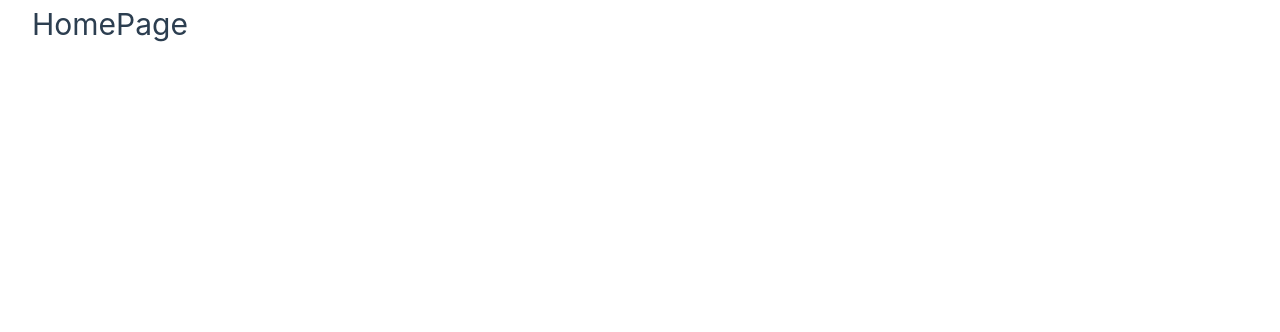
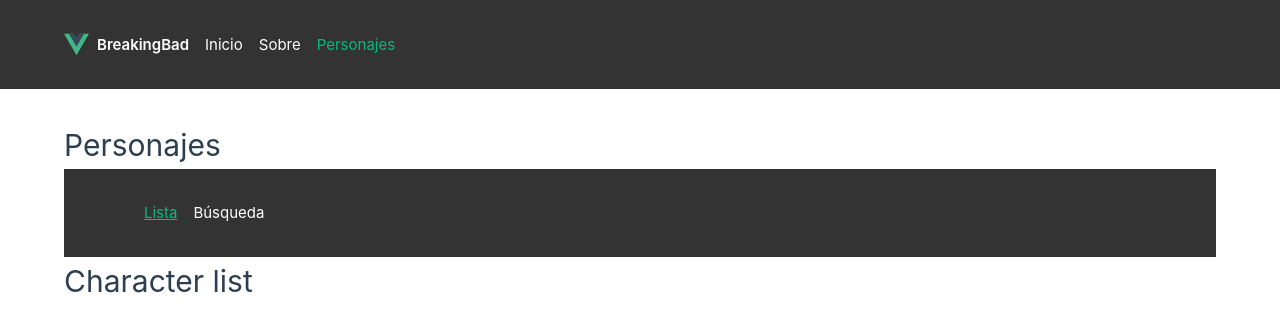
Before and after one commit to DubAvenXP/introduction-vue-query-and-custom-store, a Vue app: page /characters/list in a window 1280 px wide. Before the commit this address led to /. Shown: the top 332 px of the page. Built offline with nearby package versions, Linux system fonts and the light colour scheme.

Commit message:
feat: child routes

```diff
--- a/src/App.vue
+++ b/src/App.vue
@@ -1,11 +1,28 @@
+<script setup lang="ts">
+import { RouterView } from "vue-router";
+import Navbar from "./shared/components/Navbar.vue";
+import { routerLinks } from "./router/link-routes";
+</script>
+
 <template>
     <div class="wrapper">
-        <router-view />
+        <header>
+            <Navbar title="BreakingBad" :links="routerLinks"/>
+        </header>
+        <main>
+            <RouterView />
+        </main>
     </div>
 </template>
 
 <style scoped>
 .wrapper {
-    height: 100vh;
+    height: auto;
+    margin: 0 auto;
+}
+
+main {
+    padding: 2rem 4rem;
+    height: 100%;
 }
 </style>
--- a/src/assets/main.css
+++ b/src/assets/main.css
@@ -1,10 +1,7 @@
 @import "./base.css";
 
 #app {
-    /* max-width: 1280px; */
-    /* margin: 0 auto; */
-    padding: 2rem;
-
+    width: 100%;
     font-weight: normal;
 }
 
@@ -17,7 +14,7 @@
 
 @media (hover: hover) {
     a:hover {
-        background-color: hsla(160, 100%, 37%, 0.2);
+        text-decoration: underline;
     }
 }
 
@@ -26,10 +23,4 @@
         display: flex;
         place-items: center;
     }
-
-    #app {
-        /* display: grid;
-    grid-template-columns: 1fr 1fr; */
-        padding: 0 2rem;
-    }
 }
--- a/src/characters/layout/CharacterLayout.vue
+++ b/src/characters/layout/CharacterLayout.vue
@@ -0,0 +1,24 @@
+<script setup lang="ts">
+import { RouterView } from "vue-router";
+import Navbar from "@/shared/components/Navbar.vue";
+import { characterRoute } from "../router";
+import type { RouterLink } from "@/router/link-routes";
+
+const routerLinks: RouterLink[] = characterRoute.children!
+    .filter((route) => (route.props as { visible: boolean }).visible)
+    .map((route) => {
+        return {
+            name: route.name as string,
+            path: route.path,
+            title: (route.props as { title: string; visible: boolean })?.title,
+        };
+    });
+</script>
+
+<template>
+    <h1>Personajes</h1>
+    <Navbar :show-icon="false" :links="routerLinks" />
+    <RouterView />
+</template>
+
+<style scoped></style>
--- /dev/null
+++ b/src/characters/router/index.ts
@@ -0,0 +1,28 @@
+import type { RouteRecordRaw } from "vue-router";
+
+export const characterRoute: RouteRecordRaw = {
+    path: "/characters",
+    redirect: "/characters/list",
+    name: "Characters",
+    component: () => import("@/characters/layout/CharacterLayout.vue"),
+    children: [
+        {
+            path: "by/id",
+            name: "CharacterId",
+            props: { title: 'Por Id', visible: false },
+            component: () => import("@/characters/pages/CharacterId.vue"),
+        },
+        {
+            path: "list",
+            name: "CharacterList",
+            props: { title: 'Lista', visible: true },
+            component: () => import("@/characters/pages/CharacterList.vue"),
+        },
+        {
+            path: "search",
+            name: "CharacterSearch",
+            props: { title: 'Búsqueda', visible: true },
+            component: () => import("@/characters/pages/CharacterSearch.vue"),
+        }
+    ]
+}
--- a/src/router/index.ts
+++ b/src/router/index.ts
@@ -2,6 +2,8 @@
 
 import HomePage from "@/shared/pages/HomePage.vue";
 import AboutPage from "@/shared/pages/AboutPage.vue";
+
+import { characterRoute } from '@/characters/router';
 
 const router = createRouter({
     history: createWebHistory(import.meta.env.BASE_URL),
@@ -11,15 +13,14 @@
         { path: "/about", name: "About", component: AboutPage },
 
         // Characters
-        {
-            path: "/characters",
-            name: "Characters",
-            component: () => "@/characters/layouts/CharactersLayout.vue",
-        },
+        characterRoute,
 
         // Default
         { path: "/:pathMatch(.*)*", redirect: () => ({ name: "Home" }) },
     ],
 });
 
+// path: "/characters",
+// router.addRoute(characterRoute)
+
 export default router;
--- /dev/null
+++ b/src/router/link-routes.ts
@@ -0,0 +1,11 @@
+export interface RouterLink {
+    name: string;
+    path: string;
+    title: string;
+}
+
+export const routerLinks: RouterLink[] = [
+    { path: '/', name: 'Home', title: 'Inicio' },
+    { path: '/about', name: 'About', title: 'Sobre' },
+    { path: '/characters', name: 'Characters', title: 'Personajes' },
+]
--- /dev/null
+++ b/src/shared/components/Navbar.vue
@@ -0,0 +1,67 @@
+<script lang="ts" setup>
+import type { RouterLink } from "@/router/link-routes";
+
+interface Props {
+    title?: string;
+    links: RouterLink[];
+    showIcon?: boolean;
+}
+
+const props = withDefaults(defineProps<Props>(), {
+    title: "",
+    showIcon: true,
+    links: () => [],
+});
+</script>
+<template>
+    <nav>
+        <img  v-if="props.showIcon" src="@/assets/logo.svg" alt="vue logo" height="25" width="25" />
+        <span v-if="props.links">{{ props.title }}</span>
+
+        <RouterLink
+            v-for="link of props.links"
+            :key="link.path"
+            :to="link.path"
+        >
+            {{ link.title }}
+        </RouterLink>
+    </nav>
+</template>
+
+<style scoped>
+nav {
+    width: 100%;
+    display: flex;
+    align-items: center;
+    padding: 2rem 4rem;
+    background-color: #333;
+    color: #fff;
+    height: auto;
+}
+
+img {
+    margin-right: 0.5rem;
+}
+
+span {
+    font-weight: 600;
+}
+
+a {
+    margin-left: 1rem;
+    color: #fff;
+    text-decoration: none;
+}
+
+a:hover {
+    text-decoration: underline;
+}
+
+.router-link-active {
+    color: hsla(160, 100%, 37%, 1);
+}
+
+.router-link-exact-active {
+    text-decoration: underline;
+}
+</style>
```
